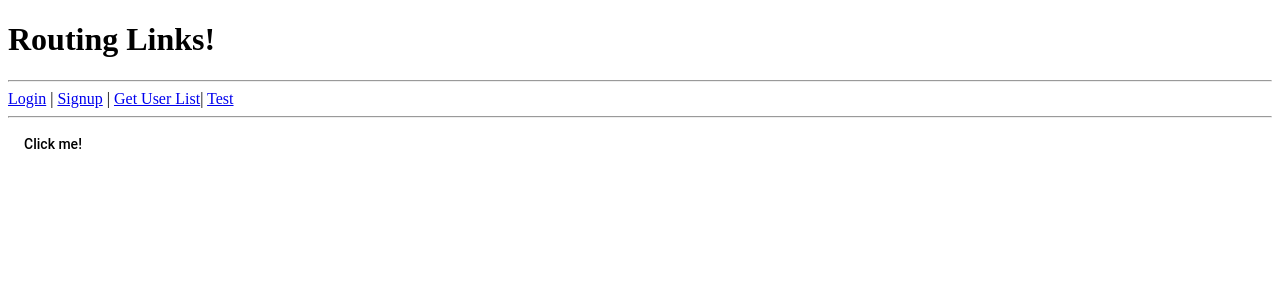
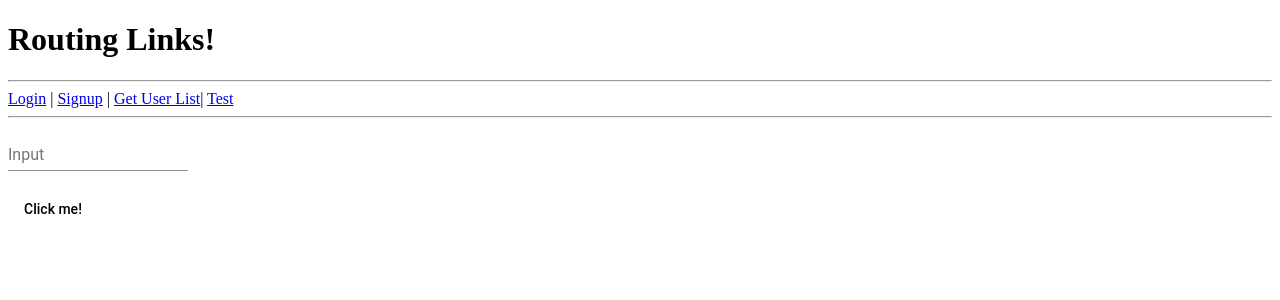
Before and after one commit to SajuAhmad/MWAProject, an Angular app: page /test in a window 1280 px wide. Shown: the top 300 px of the page. Built offline with nearby package versions, Linux system fonts and the light colour scheme.

Commit message:
add more example

```diff
--- a/src/app/app.module.ts
+++ b/src/app/app.module.ts
@@ -15,6 +15,8 @@ import { BrowserAnimationsModule } from '@angular/platform-browser/animations';
 import { MatButtonModule } from '@angular/material/button';
 import { MatCheckboxModule } from '@angular/material/checkbox';
 import { TestComponent } from './components/test/test.component';
+import { MatInputModule } from '@angular/material/input';
+import { MatFormFieldModule } from '@angular/material/form-field';
 @NgModule({
   declarations: [
     AppComponent,
@@ -29,7 +31,7 @@ import { TestComponent } from './components/test/test.component';
     HttpClientModule,
     myRoutes,
     BrowserAnimationsModule,
-    MatButtonModule, MatCheckboxModule
+    MatButtonModule, MatCheckboxModule, MatFormFieldModule, MatInputModule
   ],
   providers: [
     AuthService,
--- a/src/app/components/test/test.component.html
+++ b/src/app/components/test/test.component.html
@@ -1 +1,9 @@
+
+
+
+<div class="example-container">
+  <mat-form-field>
+    <input matInput placeholder="Input">
+  </mat-form-field>
+</div>
 <button mat-button>Click me!</button>
```
